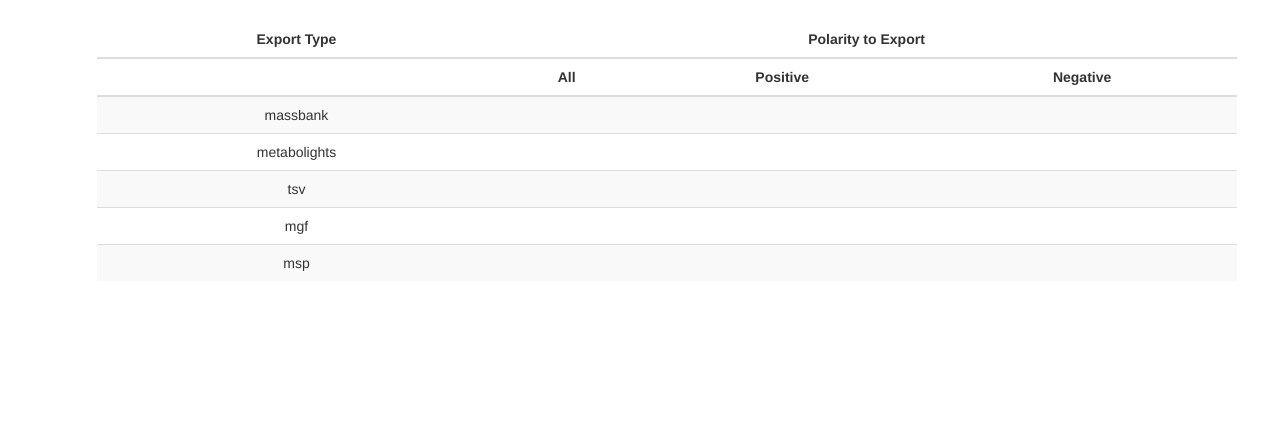
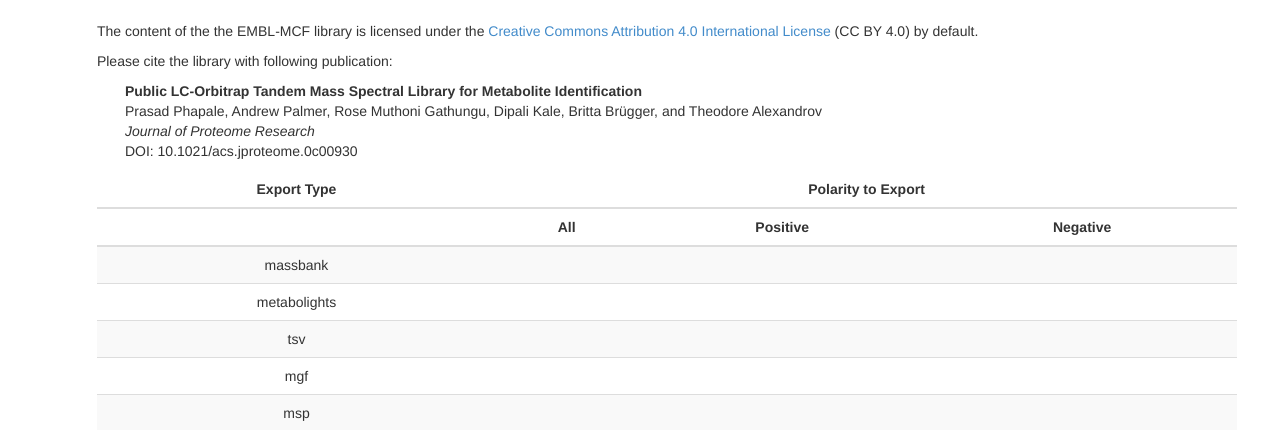
Before and after one commit to alexandrovteam/curatr, a Django app: a page that uses mcf_standard_browser/standards_review/templates/mcf_standards_browse/export_library.html in a window 1280 px wide. Shown: the part 89-519 px from the top of the page. Run offline with Django 3.2, Linux system fonts and the light colour scheme; parts of the project's set-up code (start-up, migrations or seed data) failed here and were passed over; some libraries are stand-ins or nearby versions; some web fonts are replaced.

Commit message:
Add publication to home page and export page

```diff
--- a/mcf_standard_browser/standards_review/templates/mcf_standards_browse/export_library.html
+++ b/mcf_standard_browser/standards_review/templates/mcf_standards_browse/export_library.html
@@ -3,6 +3,17 @@
 {% block content %}
     <div class="center">
 
+        <div class="container" style="text-align: left;">
+          <p>The content of the the EMBL-MCF library is licensed under the <a href="http://creativecommons.org/licenses/by/4.0/">Creative Commons Attribution 4.0 International License</a> (CC BY 4.0) by default.</p>
+          <p>Please cite the library with following publication:<br/>
+            <div style="margin-left: 2em;">
+              <b>Public LC-Orbitrap Tandem Mass Spectral Library for Metabolite Identification</b><br/>
+              Prasad Phapale, Andrew Palmer, Rose Muthoni Gathungu, Dipali Kale, Britta Brügger, and Theodore Alexandrov<br/>
+              <i>Journal of Proteome Research</i><br/>
+              DOI: 10.1021/acs.jproteome.0c00930<br/>
+            </div>
+          </p>
+        </div>
         <div class="container">
             <table class="table table-striped">
             <thead>
```
Also changed, not shown: mcf_standard_browser/standards_review/templates/mcf_standards_browse/home_page.html (+12 -2 lines).
